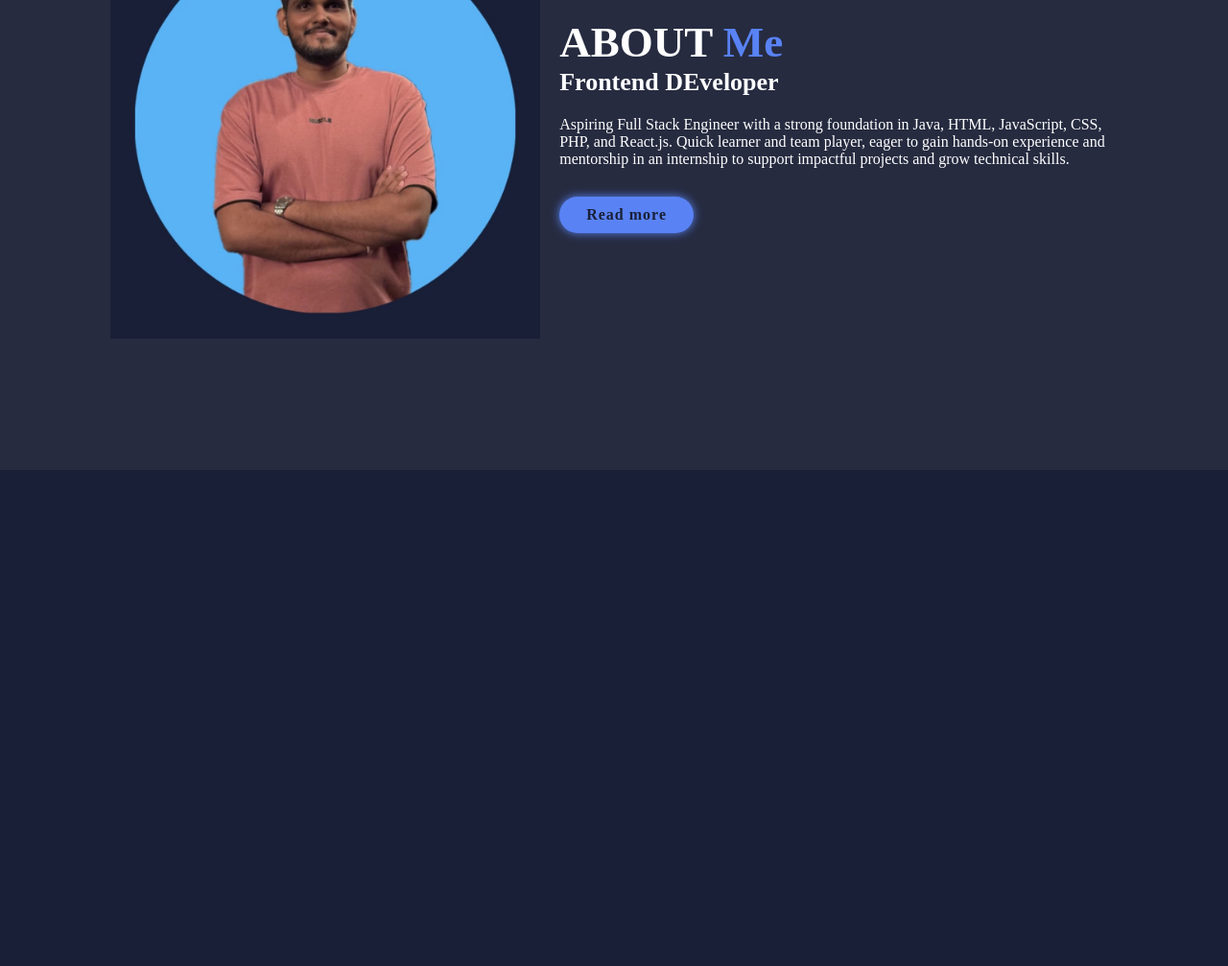
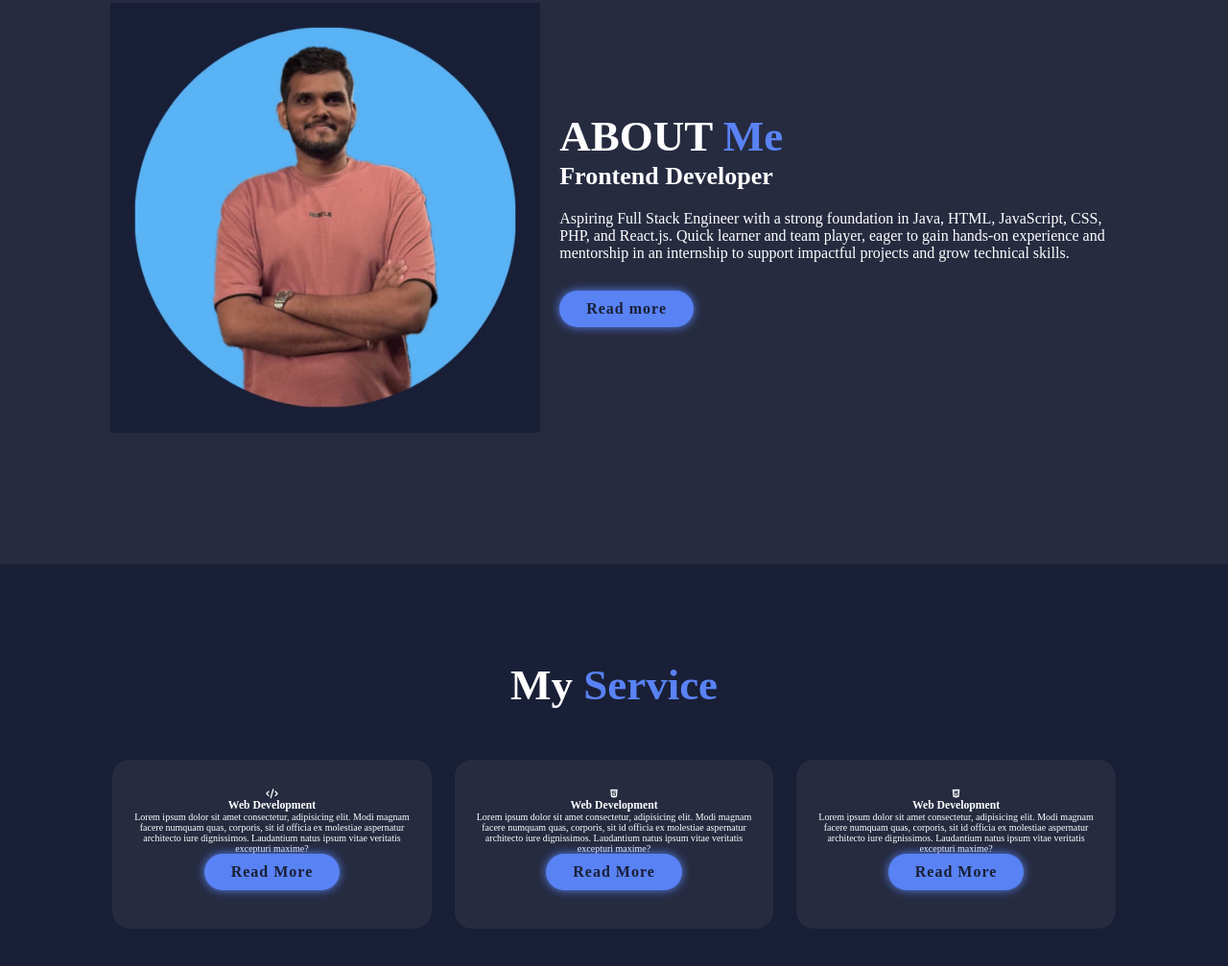
Before and after one commit to dineth-silva/My_Portfolio_Web, a plain HTML site: page index.html in a window 1280 px wide. Shown: the part 651-1658 px from the top of the page at 96% size. Drawn offline with Linux system fonts and the light colour scheme; a script that the page names is missing.

Commit message:
service done

```diff
--- a/index.html
+++ b/index.html
@@ -29,7 +29,7 @@
             <h1>Dineth Silva</h1>
             <h3>And I'm a <span>Frontend Developer</span></h3>
             <p>Aspiring Full Stack Engineer with a strong foundation in Java, HTML,
-                JavaScript, CSS, PHP, and React.js. Quick learner and team player, eager to
+                JavaScript, CSS, PHP, and React.js.<br> Quick learner and team player, eager to
                 gain hands-on experience and mentorship in an internship to support
                 impactful projects and grow technical skills.
                 </p>
@@ -53,7 +53,7 @@
         </div>
         <div class="about-content">
             <h2 class="heading">ABOUT <span>Me</span></h2>
-            <h3>Frontend DEveloper</h3>
+            <h3>Frontend Developer</h3>
             <p>Aspiring Full Stack Engineer with a strong foundation in Java, HTML,
                 JavaScript, CSS, PHP, and React.js. Quick learner and team player, eager to
                 gain hands-on experience and mentorship in an internship to support
@@ -62,7 +62,30 @@
         </div>
     </section>
 
-    <section class="sevice" id="sevice"></section>
+    <section class="service" id="service">
+        <h2 class="heading">My <span>Service</span></h2>
+
+        <dive class="service-container">
+            <div class="service-box">
+                <i class="fa-solid fa-code"></i>
+                <h3>Web Development</h3>
+                <p>Lorem ipsum dolor sit amet consectetur, adipisicing elit. Modi magnam facere numquam quas, corporis, sit id officia ex molestiae aspernatur architecto iure dignissimos. Laudantium natus ipsum vitae veritatis excepturi maxime?</p>
+                <a href="#" class="btn">Read More</a>
+            </div>
+            <div class="service-box">
+                <i class="fa-brands fa-html5"></i>
+                <h3>Web Development</h3>
+                <p>Lorem ipsum dolor sit amet consectetur, adipisicing elit. Modi magnam facere numquam quas, corporis, sit id officia ex molestiae aspernatur architecto iure dignissimos. Laudantium natus ipsum vitae veritatis excepturi maxime?</p>
+                <a href="#" class="btn">Read More</a>
+            </div>
+            <div class="service-box">
+                <i class="fa-brands fa-css3-alt"></i>
+                <h3>Web Development</h3>
+                <p>Lorem ipsum dolor sit amet consectetur, adipisicing elit. Modi magnam facere numquam quas, corporis, sit id officia ex molestiae aspernatur architecto iure dignissimos. Laudantium natus ipsum vitae veritatis excepturi maxime?</p>
+                <a href="#" class="btn">Read More</a>
+            </div>
+        </dive>
+    </section>
 
  <script src="jS/main.js"></script>
 </body>
--- a/style.css
+++ b/style.css
@@ -78,6 +78,9 @@ section{
     display: flex;
     justify-content: center;
     align-items: center;
+    margin-top: 10vh;
+    margin-left: 10vh;
+    margin-right: 10vh;
 }
 
 .home-content h3{
@@ -187,3 +190,28 @@ span{
     font-size: 1.6rem;
     margin: 2rem 0 3rem;
 }
+
+.service h2{
+    margin-bottom: 5rem;
+}
+
+.service-container{
+    display: flex;
+    justify-content: center;
+    align-items: center;
+    flex-wrap: wrap;
+    gap: 2rem;
+}
+.service-container .service-box{
+    flex: 1 1 30rem;
+    background: var(--snd-bg-color);
+    padding: 3rem 2rem 4rem;
+    border-radius: 2rem;
+    text-align: center;
+    border: .2rem solid var(--bg-color);
+    transition: .5s ease;
+}
+.service-container .service-box:hover{
+    border-color: var(--main-color);
+    transform: scale(1.02);
+}
```
